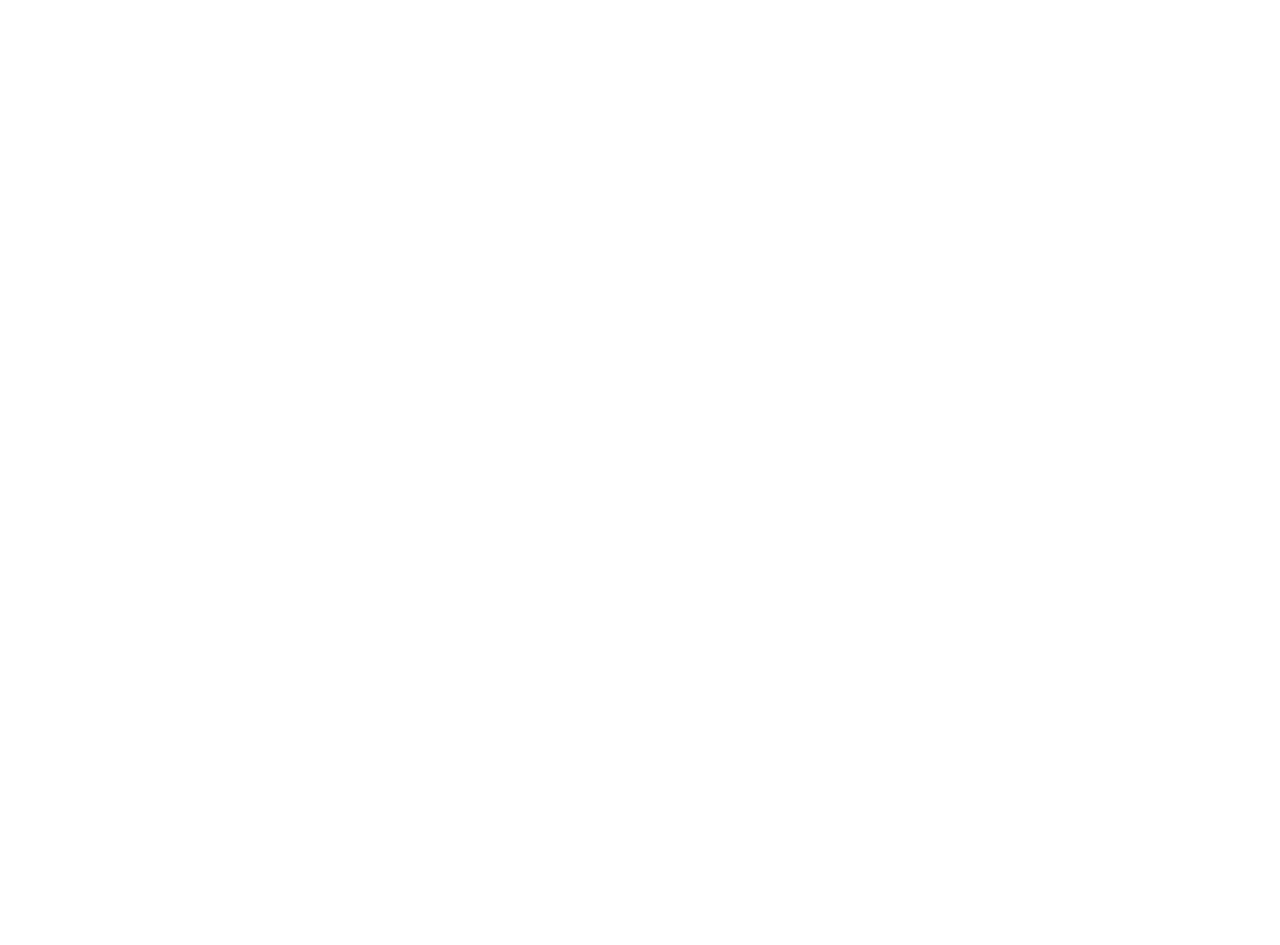
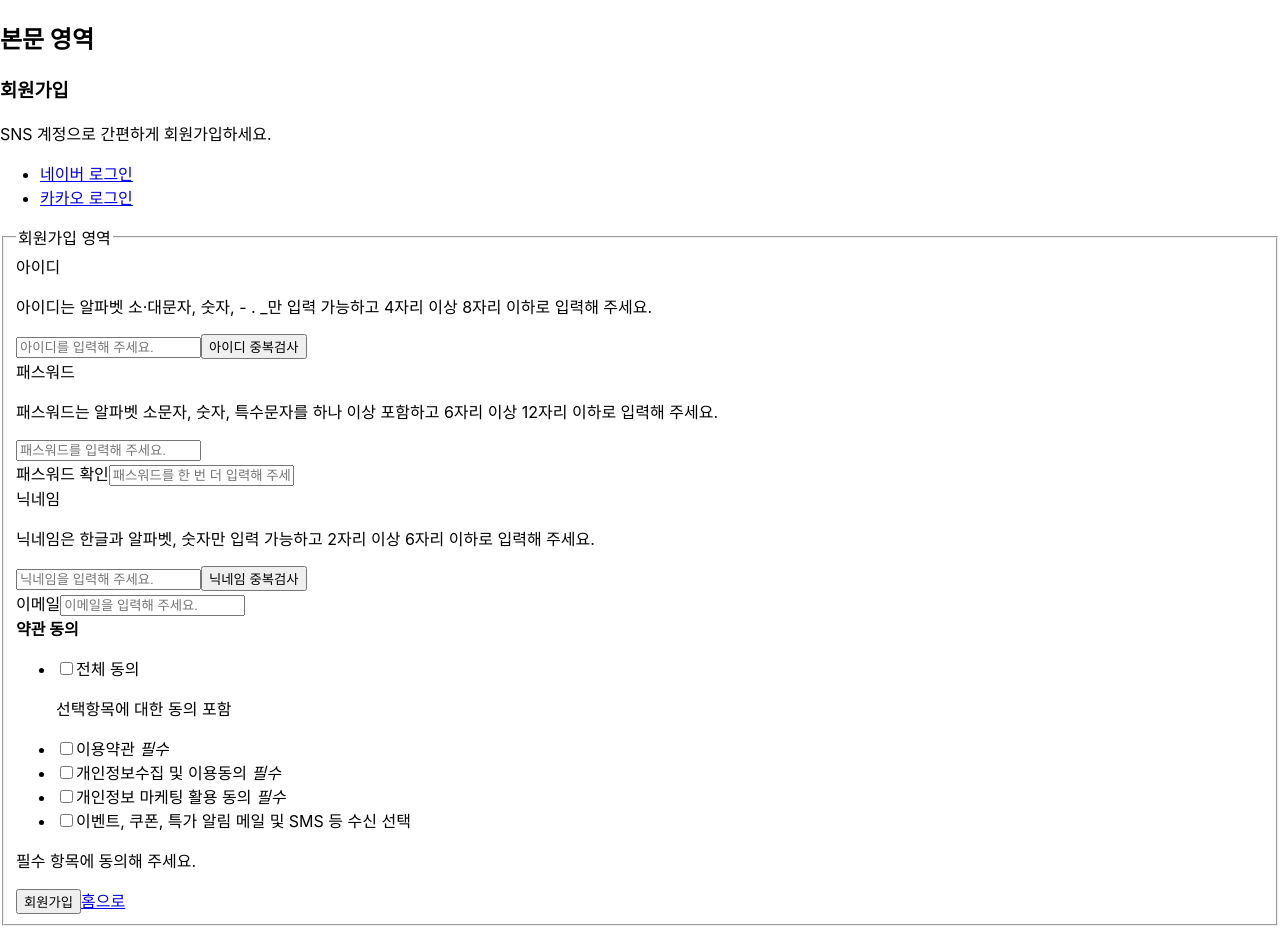
Before and after one commit to github-denver/frontend.react.market, a React (Create React App) app: page /member/register in a window 1280 px wide. Before the commit this address had no page. Shown: the top 945 px of the page. Before the commit the page ends 800 px from the top, so only its background shows below. Built offline with nearby package versions, Linux system fonts and the light colour scheme.

Commit message:
no message

```diff
--- a/src/App.js
+++ b/src/App.js
@@ -1,17 +1,17 @@
 import React from "react";
 import { Route, Routes } from "react-router-dom";
 import "@/App.css";
-import MainPage from "@/pages/Main";
-import LoginPage from "@/pages/Login";
-import RegisterPage from "@/pages/Register";
+import MainPage from "@/pages/main";
+import LoginPage from "@/pages/login";
+import RegisterPage from "@/pages/register";
 
 function App() {
   return (
     <div className="App">
       <Routes>
         <Route index element={<MainPage />} />
-        <Route path="/beluga/member/login" element={<LoginPage />} />
-        <Route path="/beluga/member/register" element={<RegisterPage />} />
+        <Route path="/member/login" element={<LoginPage />} />
+        <Route path="/member/register" element={<RegisterPage />} />
       </Routes>
     </div>
   );
--- a/src/components/form/register/index.js
+++ b/src/components/form/register/index.js
@@ -1,5 +1,6 @@
 import React from "react";
 import { Link } from "react-router-dom";
+import HgroupComponent from "@/components/hgroup";
 
 const FormRegisterComponent = ({
   formData,
@@ -8,13 +9,31 @@ const FormRegisterComponent = ({
   onRegisterSubmit,
 }) => {
   return (
+    <>
+      <HgroupComponent
+        attribute={{ level: 3, title: "회원가입", invisible: true }}
+      />
+
+      <p>SNS 계정으로 간편하게 회원가입하세요.</p>
+      <ul>
+        <li>
+          <Link to="/">네이버 로그인</Link>
+        </li>
+        <li>
+          <Link to="/">카카오 로그인</Link>
+        </li>
+      </ul>
+
       <form onSubmit={onRegisterSubmit}>
         <fieldset>
           <legend className="invisible">회원가입 영역</legend>
 
           <div>
             <label htmlFor="id">아이디</label>
-
+            <p>
+              아이디는 알파벳 소·대문자, 숫자, - . _만 입력 가능하고 4자리 이상
+              8자리 이하로 입력해 주세요.
+            </p>
             <span>
               <input
                 type="text"
@@ -25,10 +44,17 @@ const FormRegisterComponent = ({
                 value={formData.id}
               />
             </span>
+            <button type="button">
+              <span>아이디 중복검사</span>
+            </button>
           </div>
 
           <div>
             <label htmlFor="password">패스워드</label>
+            <p>
+              패스워드는 알파벳 소문자, 숫자, 특수문자를 하나 이상 포함하고
+              6자리 이상 12자리 이하로 입력해 주세요.
+            </p>
 
             <span>
               <input
@@ -59,6 +85,10 @@ const FormRegisterComponent = ({
 
           <div>
             <label htmlFor="name">닉네임</label>
+            <p>
+              닉네임은 한글과 알파벳, 숫자만 입력 가능하고 2자리 이상 6자리
+              이하로 입력해 주세요.
+            </p>
 
             <span>
               <input
@@ -70,6 +100,9 @@ const FormRegisterComponent = ({
                 value={formData.name}
               />
             </span>
+            <button type="button">
+              <span>닉네임 중복검사</span>
+            </button>
           </div>
 
           <div>
@@ -87,6 +120,49 @@ const FormRegisterComponent = ({
             </span>
           </div>
 
+          <div>
+            <HgroupComponent
+              attribute={{
+                level: "strong",
+                title: "약관 동의",
+                invisible: true,
+              }}
+            />
+
+            <ul>
+              <li>
+                <input type="checkbox" name="terms" />
+                <label htmlFor="terms">전체 동의</label>
+                <p>선택항목에 대한 동의 포함</p>
+              </li>
+              <li>
+                <input type="checkbox" name="" />
+                <label htmlFor="">
+                  이용약관 <em>필수</em>
+                </label>
+              </li>
+              <li>
+                <input type="checkbox" name="" />
+                <label htmlFor="">
+                  개인정보수집 및 이용동의 <em>필수</em>
+                </label>
+              </li>
+              <li>
+                <input type="checkbox" name="" />
+                <label htmlFor="">
+                  개인정보 마케팅 활용 동의 <em>필수</em>
+                </label>
+              </li>
+              <li>
+                <input type="checkbox" name="" />
+                <label htmlFor="">
+                  이벤트, 쿠폰, 특가 알림 메일 및 SMS 등 수신 <span>선택</span>
+                </label>
+              </li>
+            </ul>
+            <p>필수 항목에 동의해 주세요.</p>
+          </div>
+
           {errorMessage && <p>{errorMessage}</p>}
 
           <button type="submit">
@@ -96,6 +172,10 @@ const FormRegisterComponent = ({
           <Link to="/">홈으로</Link>
         </fieldset>
       </form>
+
+      <p>이미 아이디가 있으신가요?</p>
+      <Link to="/member/login">로그인</Link>
+    </>
   );
 };
 
--- a/src/components/hgroup/index.js
+++ b/src/components/hgroup/index.js
@@ -19,7 +19,9 @@ const filteredText = (category, navigation) => {
 };
 
 const StyledHeading = ({ level = 2, children }) => {
-  return <Heading as={`h${level}`}>{children}</Heading>;
+  const tag = typeof level === "number" ? `h${level}` : level;
+
+  return <Heading as={tag}>{children}</Heading>;
 };
 
 const HgroupComponent = ({ attribute }) => {
--- a/src/components/utility/index.js
+++ b/src/components/utility/index.js
@@ -19,16 +19,16 @@ const UtilityComponent = ({ attribute }) => {
                 </button>
               </li>
               <li>
-                <Link to="/beluga/member/login">마이페이지</Link>
+                <Link to="/member/login">마이페이지</Link>
               </li>
             </>
           ) : (
             <>
               <li>
-                <Link to="/beluga/member/login">로그인</Link>
+                <Link to="/member/login">로그인</Link>
               </li>
               <li>
-                <Link to="/beluga/member/register">회원가입</Link>
+                <Link to="/member/register">회원가입</Link>
               </li>
             </>
           )}
--- a/src/containers/register/index.js
+++ b/src/containers/register/index.js
@@ -35,7 +35,6 @@ const RegisterContainer = () => {
   const handleRegisterSubmit = (event) => {
     event.preventDefault();
 
-    console.log("formData: ", formData);
     const { id, name, password, passwordConfirm } = formData;
 
     if ([id, name, password, passwordConfirm].includes("")) {
@@ -50,7 +49,6 @@ const RegisterContainer = () => {
       return;
     }
 
-    console.log("{ id, name, password }: ", { id, name, password });
     dispatch(register({ id, name, password }));
   };
 
@@ -77,7 +75,7 @@ const RegisterContainer = () => {
     if (accessToken) {
       console.log("회원가입에 성공했습니다.");
 
-      navigate("/beluga/member/login");
+      navigate("/member/login");
 
       return () => {
         // 언 마운트 될 때 리덕스에서 데이터를 삭제합니다.
--- a/src/index.js
+++ b/src/index.js
@@ -29,13 +29,13 @@ function user() {
 user();
 
 root.render(
-  // <React.StrictMode>
-  <Provider store={store}>
-    <BrowserRouter>
-      <App />
-    </BrowserRouter>
-  </Provider>
-  // </React.StrictMode>
+  <React.StrictMode>
+    <Provider store={store}>
+      <BrowserRouter>
+        <App />
+      </BrowserRouter>
+    </Provider>
+  </React.StrictMode>
 );
 
 // If you want to start measuring performance in your app, pass a function
--- a/src/library/gateway/auth.js
+++ b/src/library/gateway/auth.js
@@ -1,19 +1,17 @@
 import axios from "@/library/gateway/axios";
 
 export const userCheck = (token) => {
-  return axios.get("/api/beluga/me", {
+  return axios.get("/api/me", {
     params: {
       accessToken: token,
     },
   });
 };
 
-export const register = ({ id, name, password }) => {
-  console.log({ id, name, password });
-  return axios.post("/api/beluga/register", { id, name, password });
-};
+export const register = ({ id, name, password }) =>
+  axios.post("/api/register", { id, name, password });
 
 export const login = ({ id, password }) =>
-  axios.post("/api/beluga/login", { id, password });
+  axios.post("/api/login", { id, password });
 
 export const logout = () => axios.get("/api/logout");
--- a/src/modules/auth.js
+++ b/src/modules/auth.js
@@ -6,11 +6,7 @@ import createRequestSaga from "@/library/createRequestSaga";
 const USER_REGISTER = "auth/register";
 const USER_LOGIN = "auth/login";
 
-export const register = createAction(USER_REGISTER, (payload) => {
-  console.log("payload: ", payload);
-
-  return { payload };
-});
+export const register = createAction(USER_REGISTER, (payload) => ({ payload }));
 export const login = createAction(USER_LOGIN, (payload) => ({ payload }));
 
 const registerSaga = createRequestSaga(USER_REGISTER, gateway.register);
--- a/src/modules/form.js
+++ b/src/modules/form.js
@@ -37,7 +37,6 @@ const formSlice = createSlice({
   // 내부 action 및 동기 action
   reducers: {
     changeField: (state, action) => {
-      console.log("action.payload: ", action.payload);
       const { form, key, value } = action.payload;
 
       state[form][key] = value;
```
Lines whose indentation alone changed are shown as unchanged.
